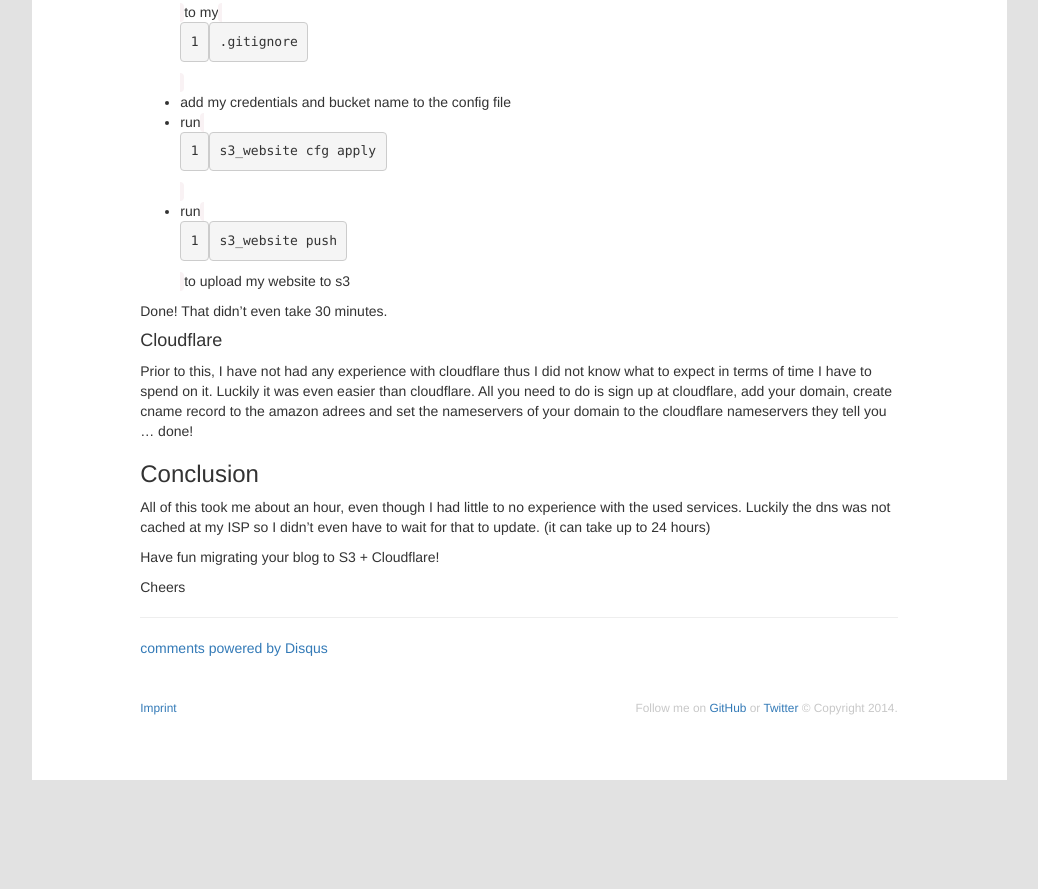
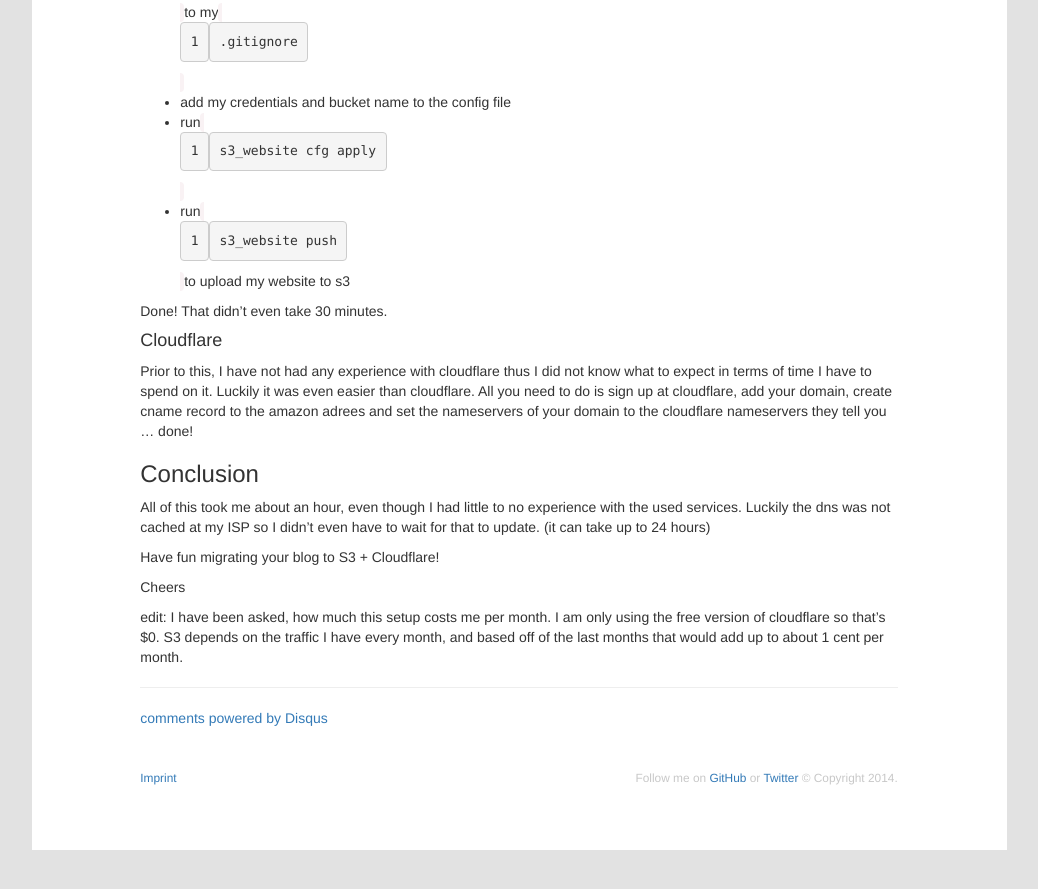
Before and after one commit to flower-pot/blog, a Jekyll site: the page built from _posts/2014-08-29-moving-to-s3.markdown, in a window 1280 px wide and 900 px high, scrolled down 967 px. Shown: the top 889 px of the window, without its empty margins (121-1159 px from the left). Built offline with Jekyll 4.4.1, drawn with Linux system fonts in a browser that asks for light colours; nearby versions of some CDN libraries; comment, search, counter and statistics services are not loaded; before the commit the page ends 1797 px from its top, so only the background shows below that.

Commit message:
add pricing note of blog hosting on s3 + cloudflare

```diff
--- a/_posts/2014-08-29-moving-to-s3.markdown
+++ b/_posts/2014-08-29-moving-to-s3.markdown
@@ -58,3 +58,8 @@ even have to wait for that to update. (it can take up to 24 hours)
 Have fun migrating your blog to S3 + Cloudflare!
 
 Cheers
+
+edit: I have been asked, how much this setup costs me per month. I am only
+using the free version of cloudflare so that's $0. S3 depends on the traffic I
+have every month, and based off of the last months that would add up to about 1
+cent per month.
```
